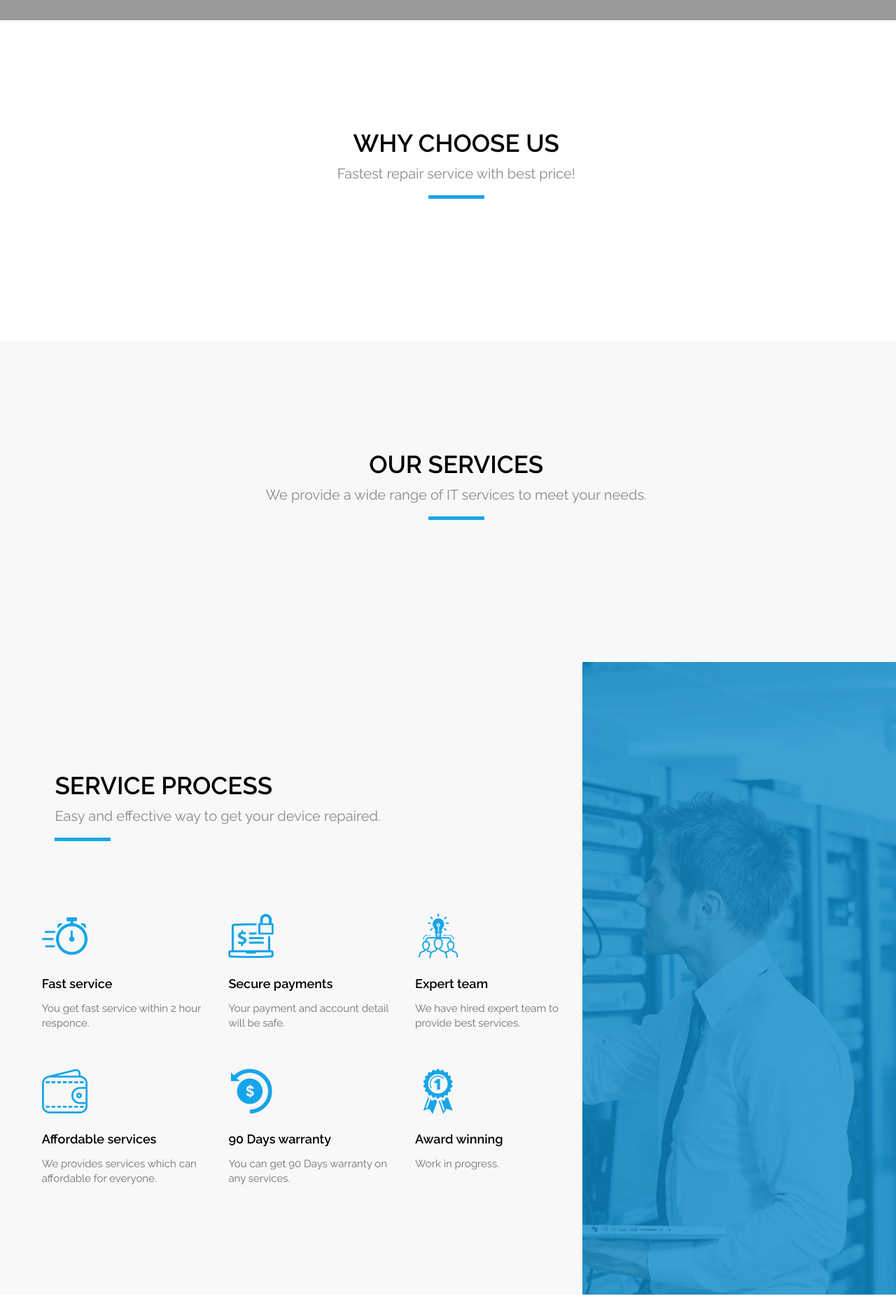
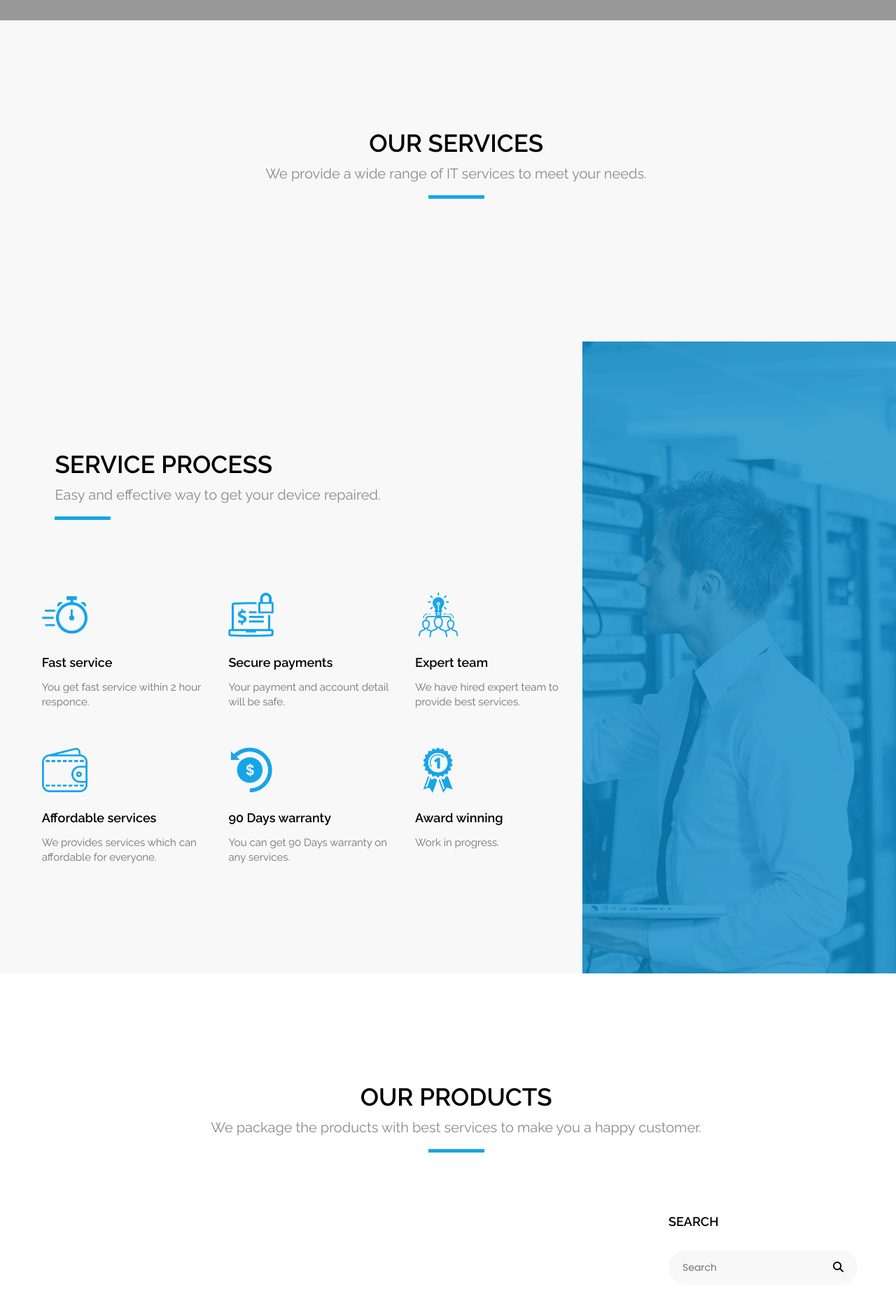
Before and after one commit to UtsavDungrani/RCInfotech, a PHP site: page /RCInfotech/ in a window 1280 px wide. Shown: the part 864-2726 px from the top of the page at 70% size. Run offline with PHP 8.4, Linux system fonts and the light colour scheme; data that the repository does not hold is empty.

Commit message:
Initial commit

```diff
--- a/index.php
+++ b/index.php
@@ -473,21 +473,6 @@ $services = $stmt1->fetchAll(PDO::FETCH_ASSOC);  // Changed to use $stmt1 and st
     </div>
   </div>
   <!-- end section -->
-  <!-- section -->
-  <div class="section padding_layout_1">
-    <div class="container">
-      <div class="row">
-        <div class="col-md-12">
-          <div class="full">
-            <div class="main_heading text_align_center">
-              <h2>Why Choose Us</h2>
-              <p class="large">Fastest repair service with best price!</p>
-            </div>
-          </div>
-        </div>
-      </div>
-    </div>
-  </div>
   <!-- section -->
   <div class="section padding_layout_1 light_silver service_list">
     <div class="container">
```
